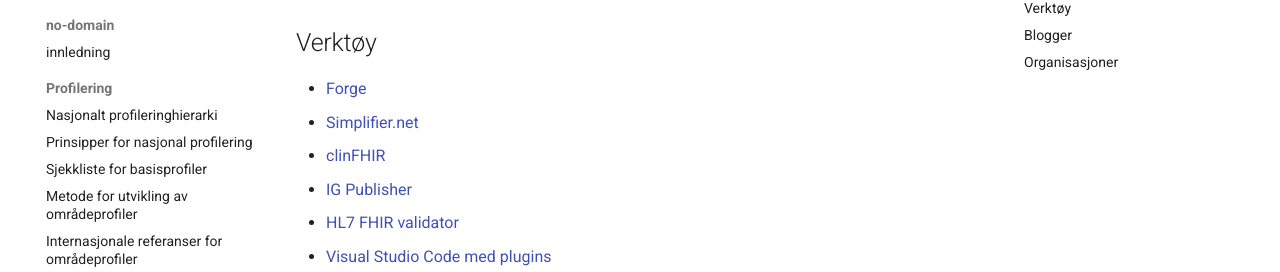
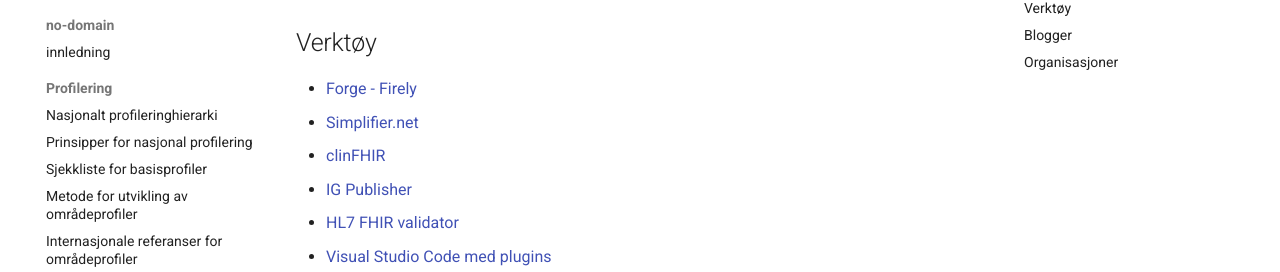
Before and after one commit to HL7Norway/best-practice, an MkDocs documentation site: the page built from docs/resources.md, in a window 1280 px wide and 900 px high, scrolled down 752 px. Shown: the part 181-453 px from the top of the window. Built offline with MkDocs 1.6.1 and Material for MkDocs 9.7.7, drawn with Linux system fonts in a browser that asks for light colours; comment, search, counter and statistics services are not loaded.

Commit message:
Update resources.md
Link update for Forge

```diff
--- a/docs/resources.md
+++ b/docs/resources.md
@@ -32,7 +32,7 @@
 
 ## Verktøy
 
-* [Forge](https://fhir.furore.com/forge/)
+* [Forge - Firely](https://fhir.furore.com/forge/)
 * [Simplifier.net](https://simplifier.net/)
 * [clinFHIR](http://clinfhir.com/)
 * [IG Publisher](https://confluence.hl7.org/display/FHIR/IG+Publisher+Documentation)
```
